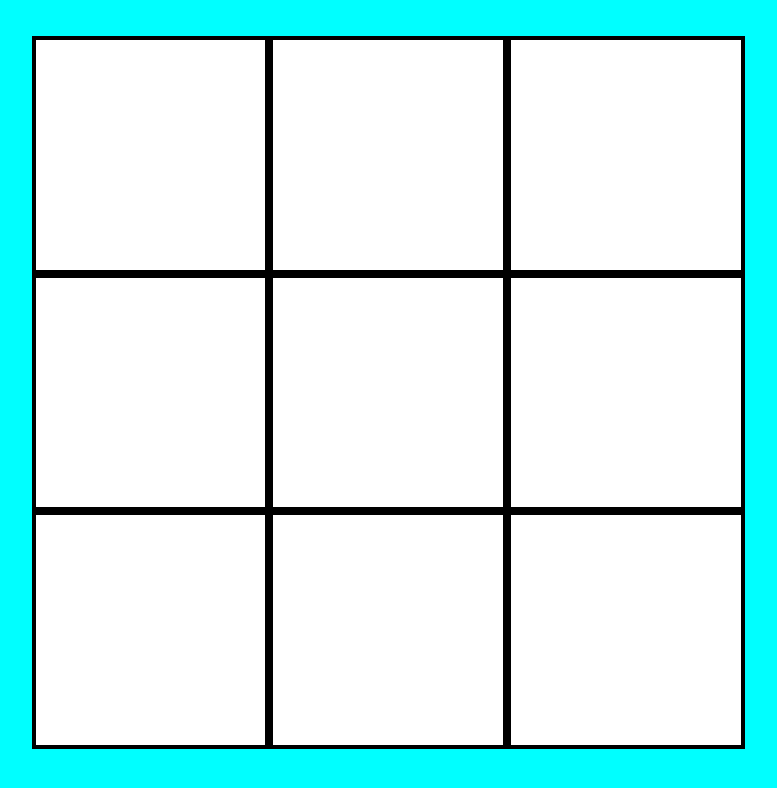
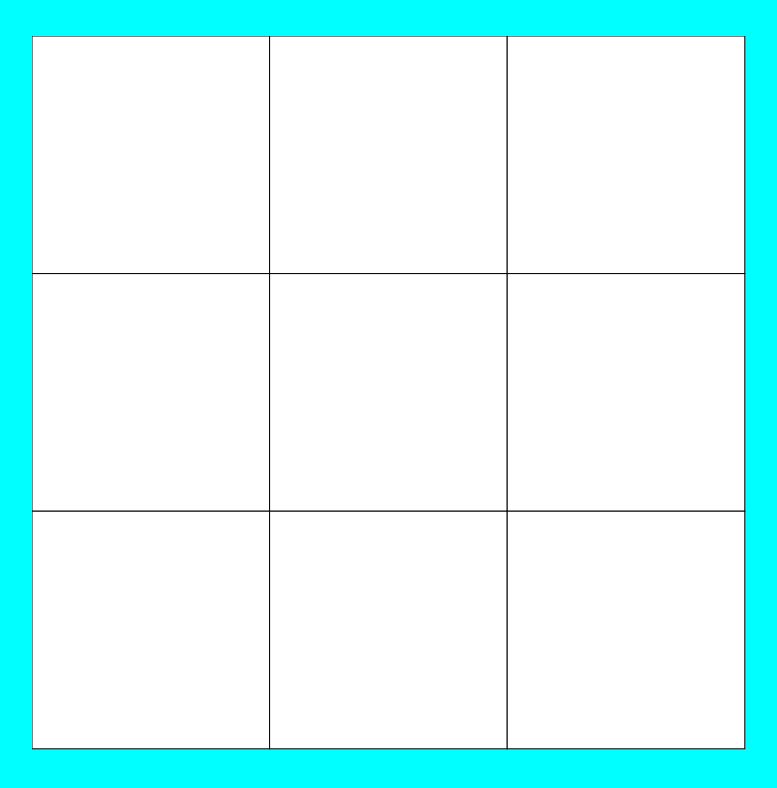
Before and after one commit to Woodlandsyou/Tic-Tac-Toe, a plain HTML site: page index.html in a window 1280 px wide. Shown: the whole page, without its empty margins (237-1014 px from the left). Drawn offline with Linux system fonts and the light colour scheme.

Commit message:
added svg and dots&crosses

```diff
--- a/index.html
+++ b/index.html
@@ -7,22 +7,25 @@
     <title>Tic Tac Toe</title>
 </head>
 <body>
-    <div class="div-container">
-        <div class="col">
-            <div class="cell"></div>
-            <div class="cell"></div>
-            <div class="cell"></div>
-        </div>
-        <div class="col">
-            <div class="cell"></div>
-            <div class="cell"></div>
-            <div class="cell"></div>
-        </div>
-        <div class="col">
-            <div class="cell"></div>
-            <div class="cell"></div>
-            <div class="cell"></div>
-        </div>
+    <div class="svg-container">
+        <svg width="100%" height="100%">
+            <g class="col">
+                <rect class="cell" x="0" y="0"/>
+                <rect class="cell" x="0" y="33%"/>
+                <rect class="cell" x="0" y="66%"/>
+            </g>
+            <g class="col">
+                <rect class="cell" x="33%" y="0"/>
+                <rect class="cell" x="33%" y="33%"/>
+                <rect class="cell" x="33%" y="66%"/>
+            </g>
+            <g class="col">
+                <rect class="cell" x="66%" y="0"/>
+                <rect class="cell" x="66%" y="33%"/>
+                <rect class="cell" x="66%" y="66%"/>
+            </g>
+            <g></g>
+        </svg>
     </div>
     <footer>
         <script src="main.js"></script>
--- a/main.js
+++ b/main.js
@@ -0,0 +1,29 @@
+const svg = document.getElementsByTagName('svg')[0];
+let grid = getGrid(svg);
+let turn = 0;
+registerListeners(svg);
+
+function getGrid(svg) {
+    let grid = new Array(3);
+    for (let i = 0; i < svg.children.length; i++) {
+        grid[i] = Array.from(svg.children[i].children);
+    }
+    return grid;
+}
+
+function registerListeners(svg) {
+    for (let i = 0; i < grid.length; i++) {
+        for (let j = 0; j < grid[i].length; j++) {
+            const e = grid[i][j];
+            e.addEventListener('click', event => {
+                let img = document.createElementNS('http://www.w3.org/2000/svg', 'image');
+                img.setAttribute('x', e.getAttribute('x'));
+                img.setAttribute('y', e.getAttribute('y'));
+                if(turn % 2) img.setAttribute('href', 'img/cross.png');
+                else img.setAttribute('href', 'img/dot.png');
+                svg.children[3].appendChild(img);
+                turn++;
+            });
+        }
+    }
+}
--- a/style.css
+++ b/style.css
@@ -7,17 +7,19 @@ body {
     height: 97vh;
 }
 
-.div-container {
-    display: flex;
-    flex-wrap: wrap;
+.svg-container {
     width: 90vmin;
     height: 90vmin;
 }
 
 .cell {
-    box-sizing: border-box;
-    border: solid 0.5vmin black;
-    width: 29.7vmin;
-    height: 29.7vmin;
-    background-color: white;
+    fill: white;
+    stroke: black;
+    width: 33%;
+    height: 33%;
 }
+
+image {
+    width: 33%;
+    height: 33%;
+}
```
